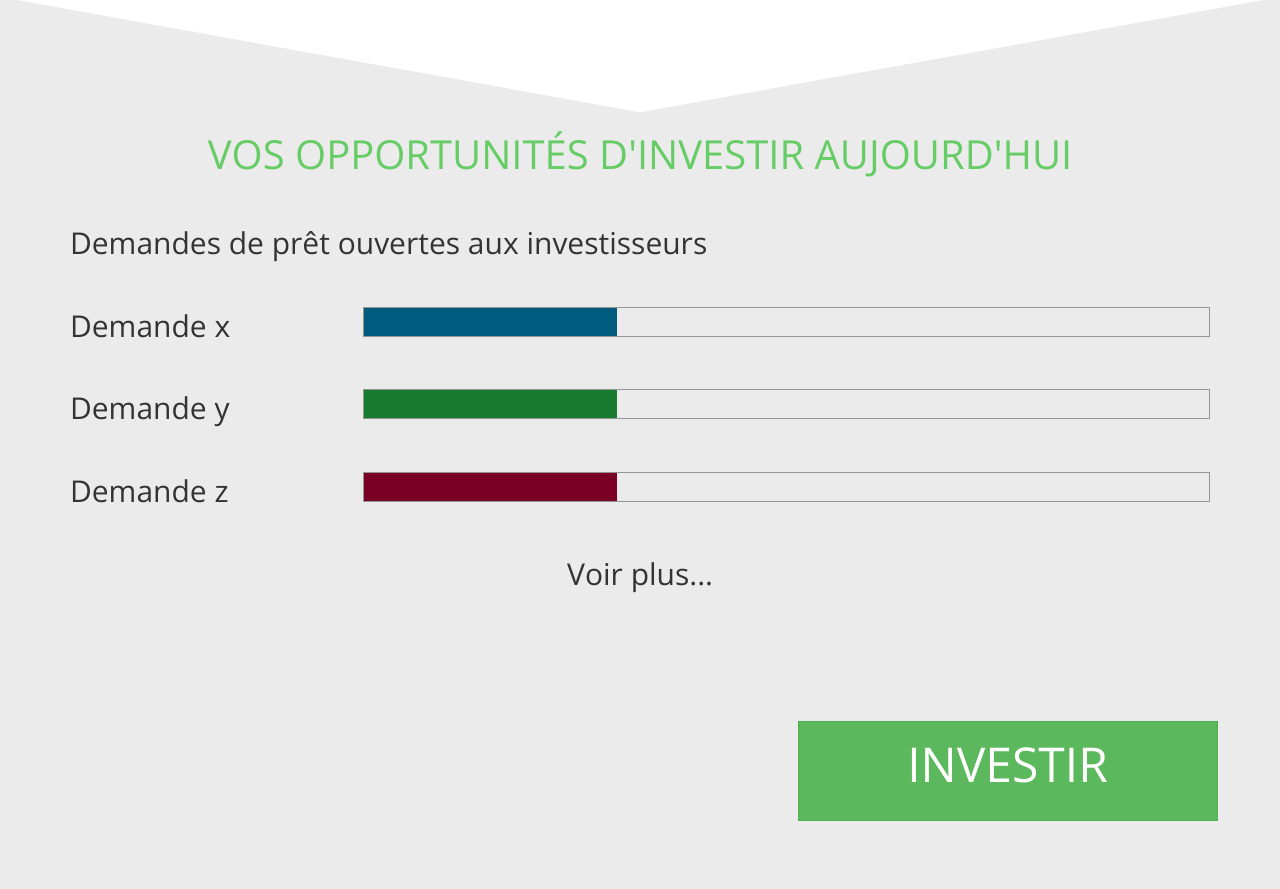
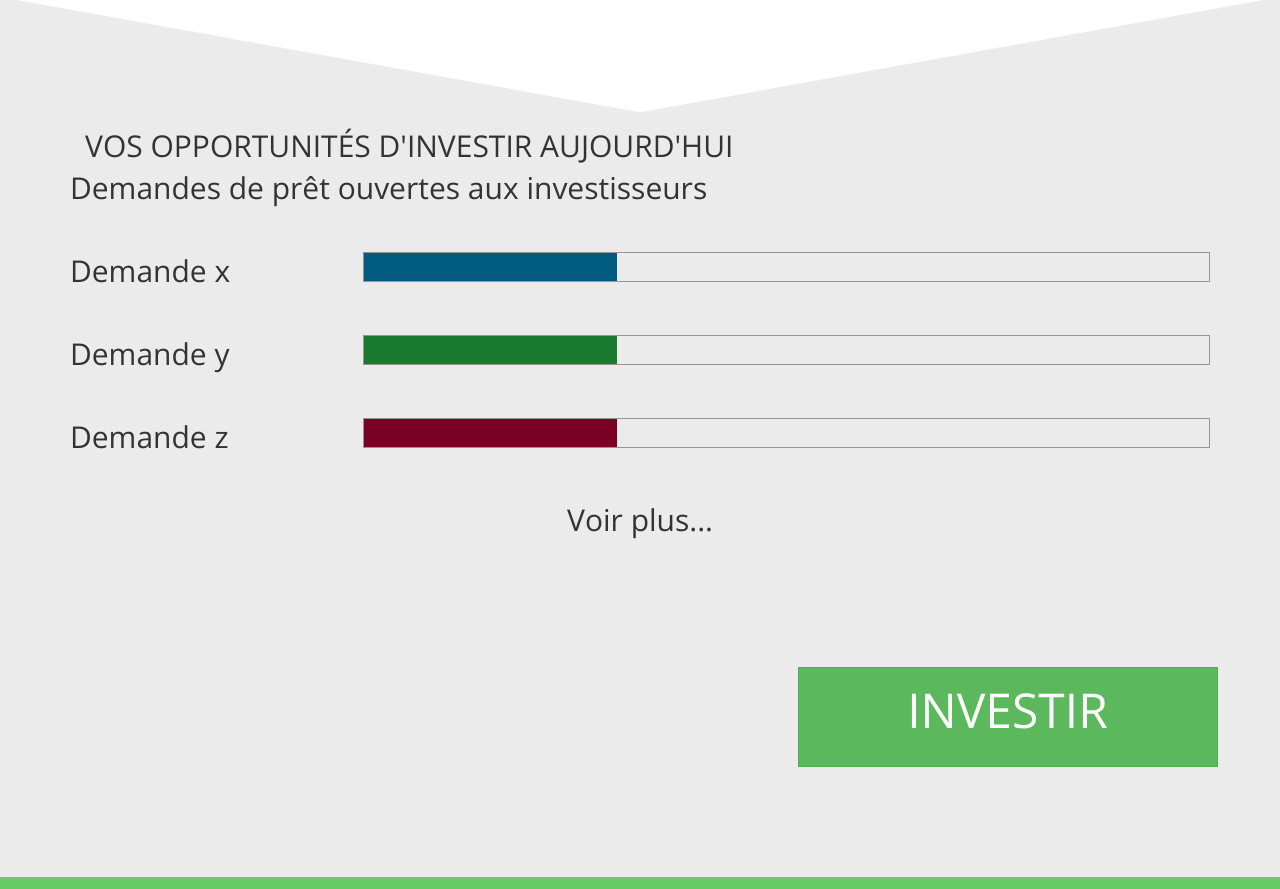
Before and after one commit to Aleno4kash/lendora, a plain HTML site: page index.html in a window 1280 px wide. Shown: the part 2208-3097 px from the top of the page. Drawn offline with nearby package versions, Linux system fonts and the light colour scheme.

Commit message:
Update index.html

```diff
--- a/index.html
+++ b/index.html
@@ -205,10 +205,10 @@
    <div class="container">
 
 
-     <div class="col-md-12 col-sm-12 block_center ">
-        <div class="head-main part3 footer_block block_center_per">
+     <div class="col-md-12 col-sm-12 ">
+
           VOS OPPORTUNITÉS D'INVESTIR AUJOURD'HUI
-      </div>
+
       </div>
 
           <p class="footer_block">Demandes de prêt ouvertes aux investisseurs</p>
```
